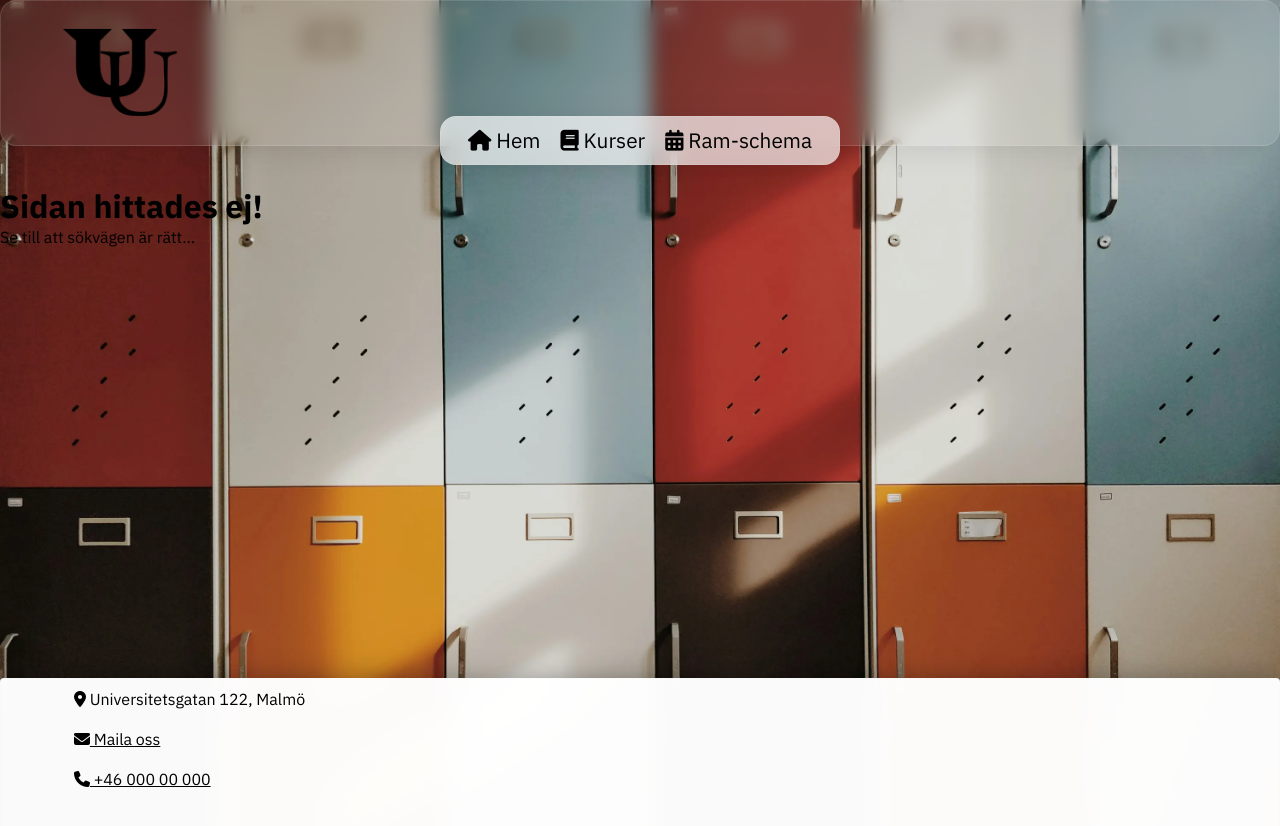
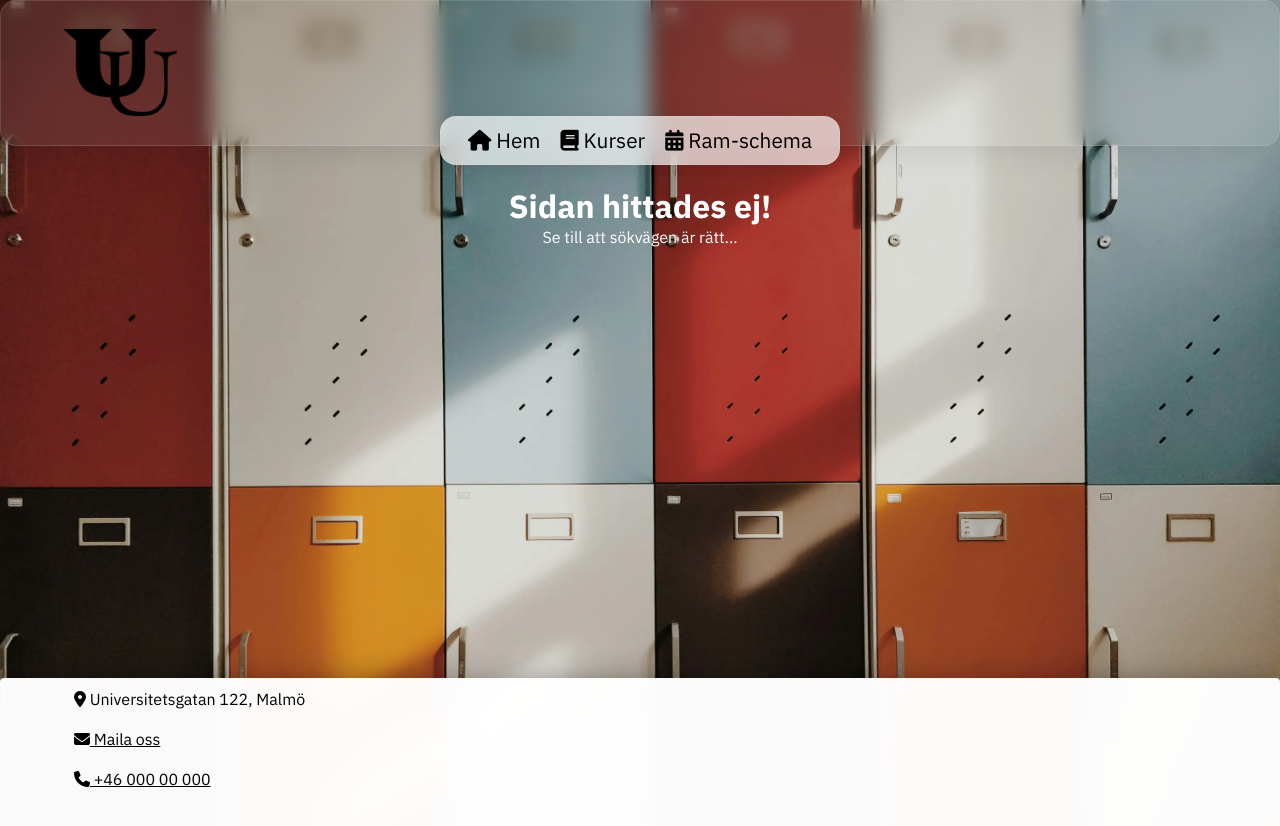
Before and after one commit to joma2304/angular-project, an Angular app: page /404 in a window 1280 px wide. Shown: the top 826 px of the page. Built offline with nearby package versions, Linux system fonts and the light colour scheme.

Commit message:
Styling page not found

```diff
--- a/src/app/not-found/not-found.component.scss
+++ b/src/app/not-found/not-found.component.scss
@@ -0,0 +1,9 @@
+h1 {
+    text-align: center;
+    color: white;
+}
+
+p {
+    text-align: center;
+    color: white;
+}
```
